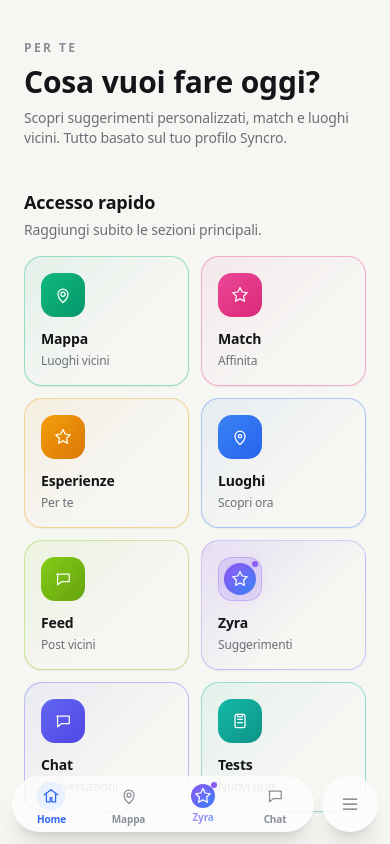
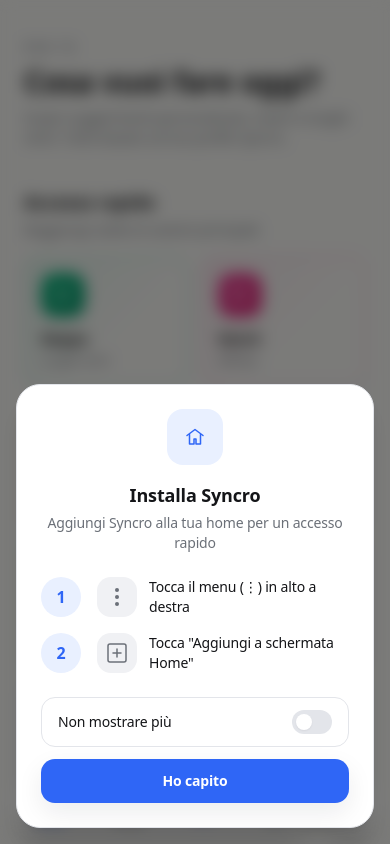
Before and after one commit to saddamsheikh01/syncro, a Next.js app in the folder frontend/: page /home in a window 390 px wide. Shown: the top 844 px of the page. Built offline with nearby package versions, Linux system fonts and the light colour scheme; no server answers.

Commit message:
[FE] feat: add AddToHomeScreenModal component and useAddToHomeScreen hook for PWA support

```diff
--- a/frontend/src/components/layout/MainLayout.tsx
+++ b/frontend/src/components/layout/MainLayout.tsx
@@ -6,6 +6,7 @@
 import { Leftbar } from "@/components/ui/Leftbar";
 import { Rightbar } from "@/components/ui/Rightbar";
 import { MobileBar } from "@/components/ui/MobileBar";
+import { AddToHomeScreenModal } from "@/components/ui/AddToHomeScreenModal";
 import { cx } from "@/lib/classNames";
 
 export interface MainLayoutProps {
@@ -62,6 +63,7 @@
 
       <div className="lg:hidden">
         <MobileBar position={position} />
+        <AddToHomeScreenModal />
       </div>
     </div>
   );
--- /dev/null
+++ b/frontend/src/components/ui/AddToHomeScreenModal.tsx
@@ -0,0 +1,203 @@
+"use client";
+
+import { useEffect, useState } from "react";
+import { cx } from "@/lib/classNames";
+import { Button } from "@/components/buttons/Button";
+import { Switch } from "@/components/elements/Switch";
+import { useAddToHomeScreen } from "@/hooks/pwa/useAddToHomeScreen";
+
+const ShareIcon = () => (
+  <svg
+    viewBox="0 0 24 24"
+    fill="none"
+    stroke="currentColor"
+    strokeWidth="1.5"
+    strokeLinecap="round"
+    strokeLinejoin="round"
+    className="h-6 w-6"
+    aria-hidden="true"
+  >
+    <path d="M4 12v8a2 2 0 0 0 2 2h12a2 2 0 0 0 2-2v-8" />
+    <polyline points="16 6 12 2 8 6" />
+    <line x1="12" y1="2" x2="12" y2="15" />
+  </svg>
+);
+
+const PlusSquareIcon = () => (
+  <svg
+    viewBox="0 0 24 24"
+    fill="none"
+    stroke="currentColor"
+    strokeWidth="1.5"
+    strokeLinecap="round"
+    strokeLinejoin="round"
+    className="h-6 w-6"
+    aria-hidden="true"
+  >
+    <rect x="3" y="3" width="18" height="18" rx="2" />
+    <line x1="12" y1="8" x2="12" y2="16" />
+    <line x1="8" y1="12" x2="16" y2="12" />
+  </svg>
+);
+
+const MenuDotsIcon = () => (
+  <svg
+    viewBox="0 0 24 24"
+    fill="currentColor"
+    className="h-6 w-6"
+    aria-hidden="true"
+  >
+    <circle cx="12" cy="5" r="2" />
+    <circle cx="12" cy="12" r="2" />
+    <circle cx="12" cy="19" r="2" />
+  </svg>
+);
+
+const HomeIcon = () => (
+  <svg
+    viewBox="0 0 24 24"
+    fill="none"
+    stroke="currentColor"
+    strokeWidth="1.5"
+    strokeLinecap="round"
+    strokeLinejoin="round"
+    className="h-6 w-6"
+    aria-hidden="true"
+  >
+    <path d="M4 10.5l8-6 8 6" />
+    <path d="M6.5 9.5V19h4.5v-5h2v5h4.5V9.5" />
+  </svg>
+);
+
+interface StepProps {
+  number: number;
+  icon: React.ReactNode;
+  text: string;
+}
+
+const Step = ({ number, icon, text }: StepProps) => (
+  <div className="flex items-center gap-4">
+    <div className="flex h-10 w-10 shrink-0 items-center justify-center rounded-full bg-accent-soft text-accent font-semibold">
+      {number}
+    </div>
+    <div className="flex items-center gap-3 text-sm text-foreground">
+      <span className="flex h-10 w-10 shrink-0 items-center justify-center rounded-[var(--radius-md)] bg-surface-muted text-muted">
+        {icon}
+      </span>
+      <span>{text}</span>
+    </div>
+  </div>
+);
+
+export const AddToHomeScreenModal = () => {
+  const { shouldShow, deviceType, dismiss, dismissPermanently } = useAddToHomeScreen();
+  const [dontShowAgain, setDontShowAgain] = useState(false);
+
+  useEffect(() => {
+    if (!shouldShow) return;
+    const handleKey = (event: KeyboardEvent) => {
+      if (event.key === "Escape") dismiss();
+    };
+    document.addEventListener("keydown", handleKey);
+    return () => document.removeEventListener("keydown", handleKey);
+  }, [shouldShow, dismiss]);
+
+  useEffect(() => {
+    if (shouldShow) {
+      document.body.style.overflow = "hidden";
+    } else {
+      document.body.style.overflow = "";
+    }
+    return () => {
+      document.body.style.overflow = "";
+    };
+  }, [shouldShow]);
+
+  if (!shouldShow) return null;
+
+  const isIOS = deviceType === "ios";
+
+  return (
+    <div
+      className="fixed inset-0 z-50 flex items-end justify-center bg-black/50 backdrop-blur-sm px-4 pb-4"
+      role="dialog"
+      aria-modal="true"
+      aria-labelledby="a2hs-title"
+      onClick={dismiss}
+    >
+      <div
+        className={cx(
+          "w-full max-w-md rounded-[var(--radius-xl)] border border-border bg-card p-6 shadow-xl",
+          "animate-in slide-in-from-bottom duration-300"
+        )}
+        onClick={(event) => event.stopPropagation()}
+      >
+        {/* Header */}
+        <div className="mb-6 text-center">
+          <div className="mx-auto mb-4 flex h-14 w-14 items-center justify-center rounded-2xl bg-accent-soft text-accent">
+            <HomeIcon />
+          </div>
+          <h2 id="a2hs-title" className="text-lg font-semibold text-foreground">
+            Installa Syncro
+          </h2>
+          <p className="mt-1 text-sm text-muted">
+            Aggiungi Syncro alla tua home per un accesso rapido
+          </p>
+        </div>
+
+        {/* Instructions */}
+        <div className="space-y-4 mb-6">
+          {isIOS ? (
+            <>
+              <Step
+                number={1}
+                icon={<ShareIcon />}
+                text="Tocca l'icona Condividi in basso"
+              />
+              <Step
+                number={2}
+                icon={<PlusSquareIcon />}
+                text='Scorri e tocca "Aggiungi a Home"'
+              />
+            </>
+          ) : (
+            <>
+              <Step
+                number={1}
+                icon={<MenuDotsIcon />}
+                text="Tocca il menu (⋮) in alto a destra"
+              />
+              <Step
+                number={2}
+                icon={<PlusSquareIcon />}
+                text='Tocca "Aggiungi a schermata Home"'
+              />
+            </>
+          )}
+        </div>
+
+        {/* Actions */}
+        <div className="flex flex-col gap-3">
+          <Switch
+            label="Non mostrare più"
+            checked={dontShowAgain}
+            onChange={(e) => setDontShowAgain(e.target.checked)}
+          />
+          <Button
+            variant="primary"
+            fullWidth
+            onClick={() => {
+              if (dontShowAgain) {
+                dismissPermanently();
+              } else {
+                dismiss();
+              }
+            }}
+          >
+            Ho capito
+          </Button>
+        </div>
+      </div>
+    </div>
+  );
+};
--- a/frontend/src/hooks/index.ts
+++ b/frontend/src/hooks/index.ts
@@ -17,3 +17,4 @@
 export { usePreferences } from "./preferences/usePreferences";
 export { useAdminAuth } from "./admin/useAdminAuth";
 export { useTutorial } from "./tutorial/useTutorial";
+export { useAddToHomeScreen } from "./pwa/useAddToHomeScreen";
--- /dev/null
+++ b/frontend/src/hooks/pwa/useAddToHomeScreen.ts
@@ -0,0 +1,128 @@
+"use client";
+
+import { useState, useCallback, useEffect } from "react";
+
+type DeviceType = "ios" | "android" | "other";
+
+interface A2HSState {
+  mounted: boolean;
+  shouldShow: boolean;
+  deviceType: DeviceType;
+  isStandalone: boolean;
+}
+
+interface AddToHomeScreenState {
+  shouldShow: boolean;
+  deviceType: DeviceType;
+  isStandalone: boolean;
+  dismiss: () => void;
+  dismissPermanently: () => void;
+}
+
+const STORAGE_KEY = "syncro_a2hs_dismissed";
+const DISMISS_DURATION_DAYS = 7;
+
+const getDeviceType = (): DeviceType => {
+  const ua = navigator.userAgent.toLowerCase();
+
+  if (/iphone|ipad|ipod/.test(ua)) {
+    return "ios";
+  }
+
+  if (/android/.test(ua)) {
+    return "android";
+  }
+
+  return "other";
+};
+
+const isInStandaloneMode = (): boolean => {
+  if ("standalone" in navigator && (navigator as { standalone?: boolean }).standalone) {
+    return true;
+  }
+
+  if (window.matchMedia("(display-mode: standalone)").matches) {
+    return true;
+  }
+
+  return false;
+};
+
+const isDismissed = (): boolean => {
+  const dismissed = localStorage.getItem(STORAGE_KEY);
+  if (!dismissed) return false;
+
+  try {
+    const { permanent, until } = JSON.parse(dismissed);
+
+    if (permanent) return true;
+
+    if (until && new Date(until) > new Date()) {
+      return true;
+    }
+  } catch {
+    return false;
+  }
+
+  return false;
+};
+
+const isLocalhost = (): boolean => {
+  const hostname = window.location.hostname;
+  return hostname === "localhost" || hostname === "127.0.0.1";
+};
+
+const initialState: A2HSState = {
+  mounted: false,
+  shouldShow: false,
+  deviceType: "other",
+  isStandalone: false,
+};
+
+export const useAddToHomeScreen = (): AddToHomeScreenState => {
+  const [state, setState] = useState<A2HSState>(initialState);
+
+  useEffect(() => {
+    const device = getDeviceType();
+    const standalone = isInStandaloneMode();
+    const dismissed = isDismissed();
+    const isDev = isLocalhost();
+    const isMobile = device === "ios" || device === "android";
+
+    // eslint-disable-next-line react-hooks/set-state-in-effect -- Sync with browser APIs on mount
+    setState({
+      mounted: true,
+      deviceType: device,
+      isStandalone: standalone,
+      shouldShow: (isMobile || isDev) && !standalone && !dismissed,
+    });
+  }, []);
+
+  const dismiss = useCallback(() => {
+    const until = new Date();
+    until.setDate(until.getDate() + DISMISS_DURATION_DAYS);
+
+    localStorage.setItem(STORAGE_KEY, JSON.stringify({
+      permanent: false,
+      until: until.toISOString()
+    }));
+
+    setState((prev) => ({ ...prev, shouldShow: false }));
+  }, []);
+
+  const dismissPermanently = useCallback(() => {
+    localStorage.setItem(STORAGE_KEY, JSON.stringify({
+      permanent: true
+    }));
+
+    setState((prev) => ({ ...prev, shouldShow: false }));
+  }, []);
+
+  return {
+    shouldShow: state.mounted && state.shouldShow,
+    deviceType: state.deviceType,
+    isStandalone: state.isStandalone,
+    dismiss,
+    dismissPermanently,
+  };
+};
```
